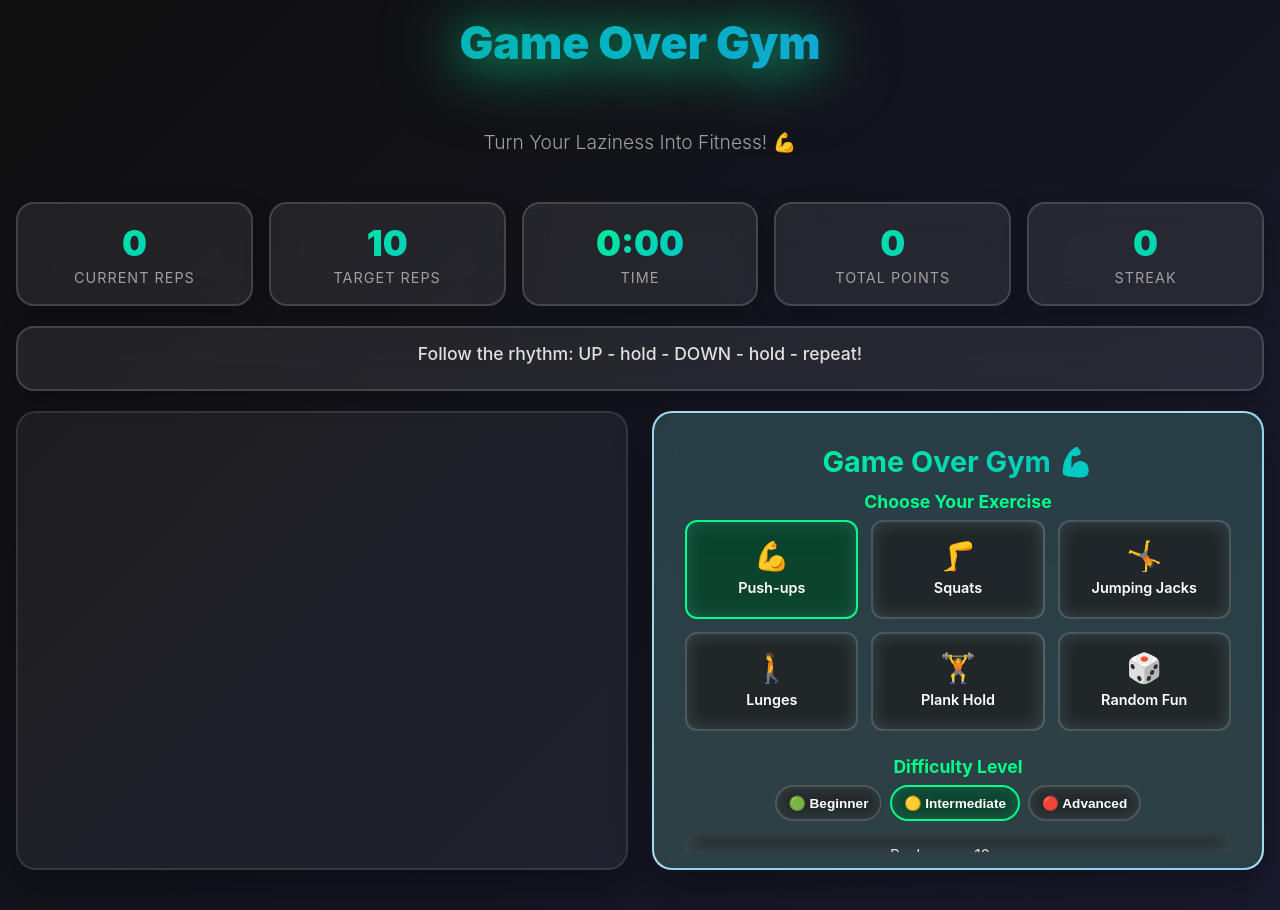
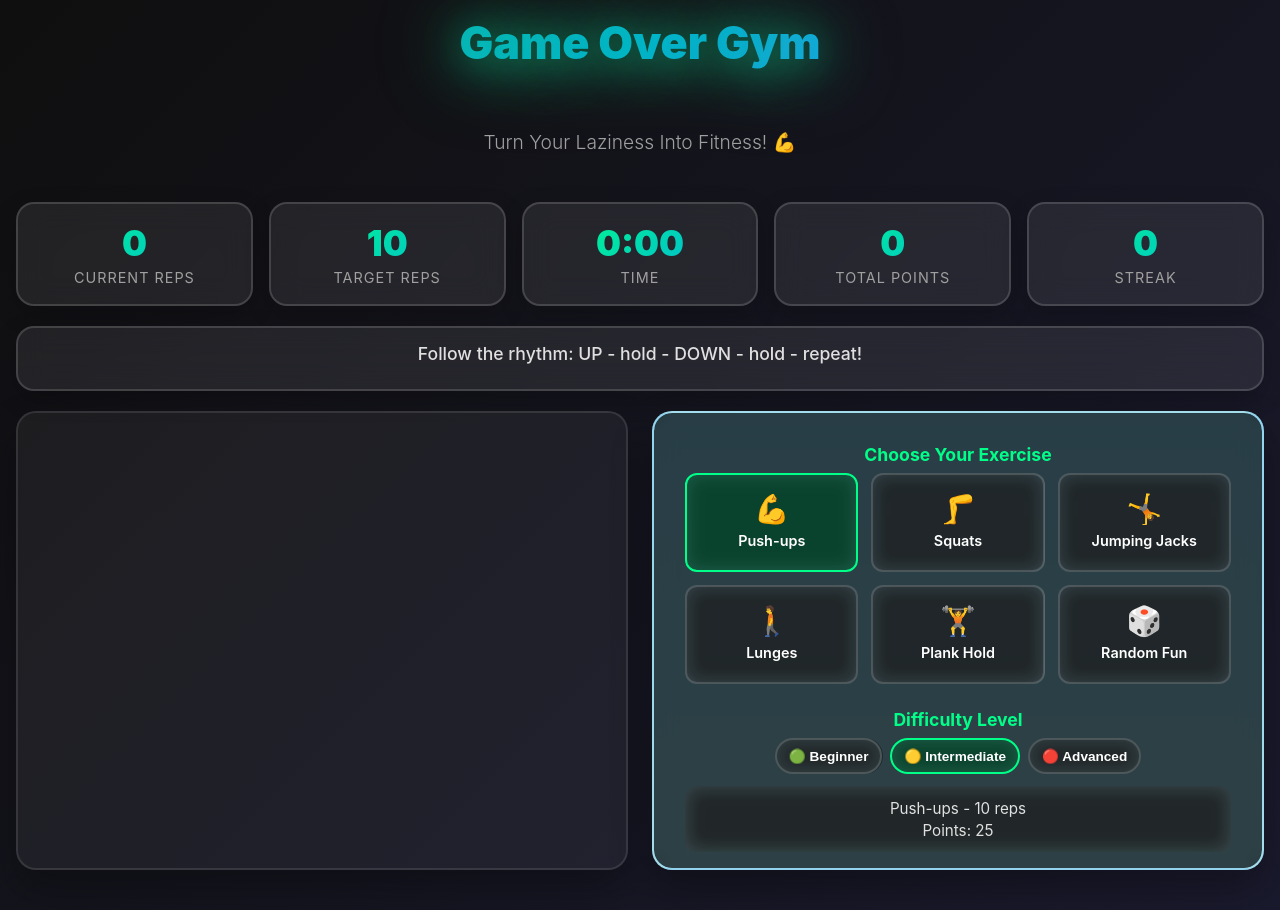
Before and after one commit to algomix-co/game-over-gym, a plain HTML site: page index.html in a window 1280 px wide. Drawn offline with Linux system fonts and the light colour scheme.

Commit message:
fix: removed title from menu panel

```diff
--- a/index.html
+++ b/index.html
@@ -68,7 +68,7 @@
                 <canvas id="gameCanvas"></canvas>
                 <div class="game-overlay" id="gameOverlay">
                     <div class="start-screen" id="startScreen">
-                        <h2>Game Over Gym 💪</h2>
+                        <!-- <h2>Game Over Gym 💪</h2> -->
                         <div class="exercise-selection">
                             <h3>Choose Your Exercise</h3>
                             <div class="exercise-grid" id="exerciseGrid">
```
